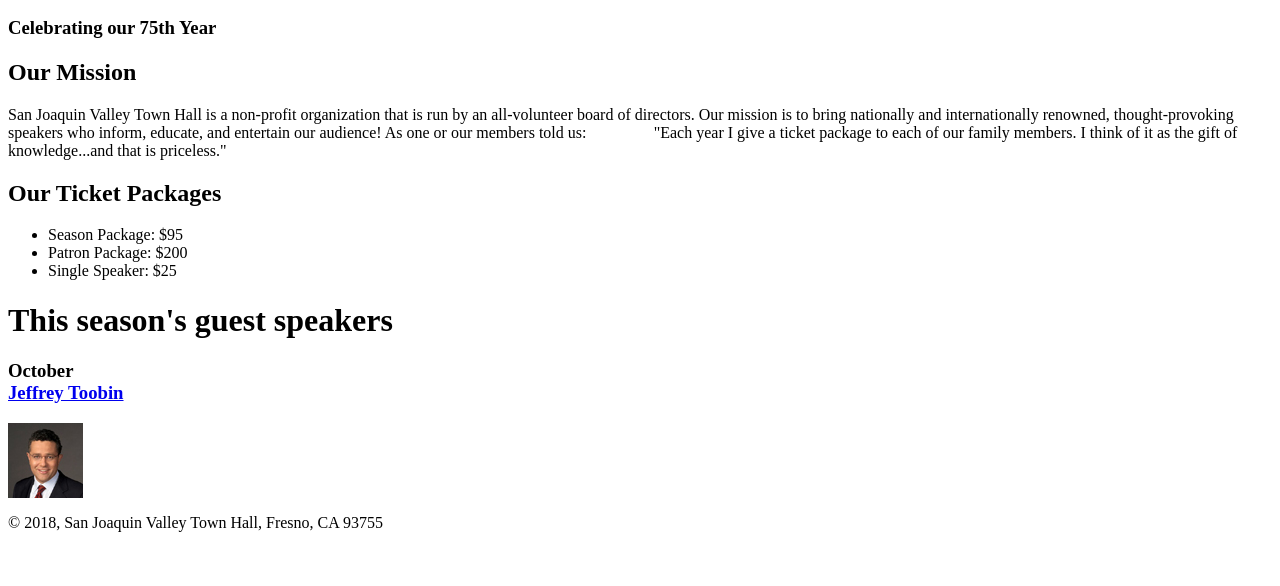
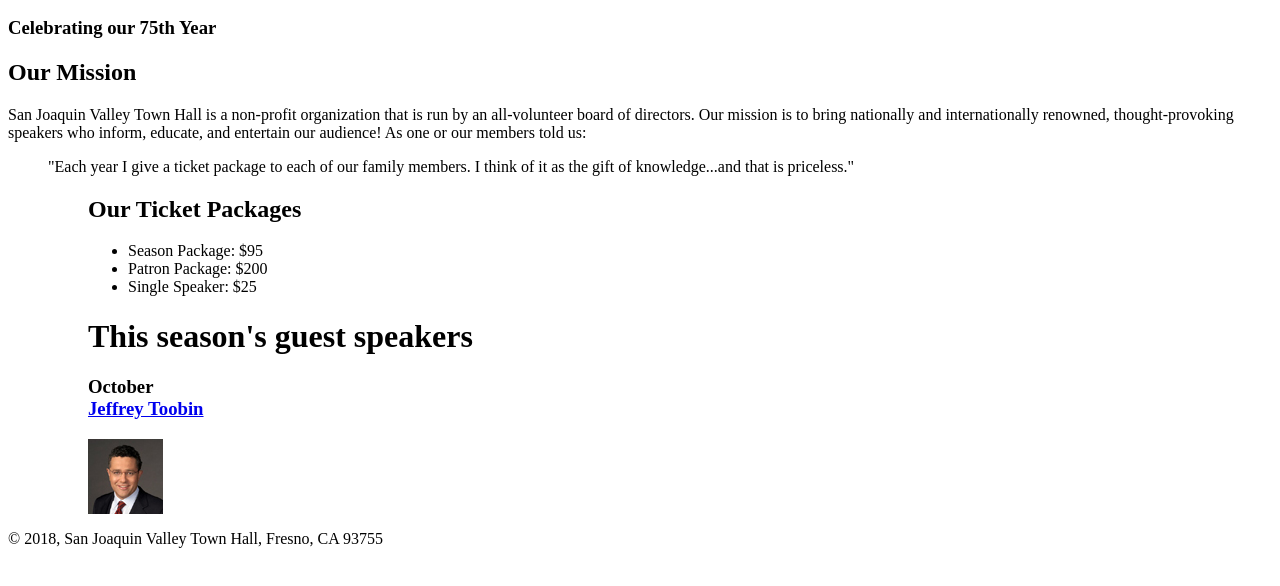
Before and after one commit to gauravsindhu24/A08, a plain HTML site: page index.html in a window 1280 px wide. Shown: the part 138-724 px from the top of the page. Drawn offline with Linux system fonts and the light colour scheme; files whose address does not match are found by name.

Commit message:
Update index.html

```diff
--- a/index.html
+++ b/index.html
@@ -22,8 +22,8 @@
 			all-volunteer board of directors. Our mission is to bring nationally and
 			internationally renowned, thought-provoking speakers who inform, educate, and
 			entertain our audience! As one or our members told us:</p1>
-		<p2 style="margin-left:5%;">"Each year I give a ticket package to each of our family
-			members. I think of it as the gift of knowledge...and that is priceless."</p2>
+		<blockquote>"Each year I give a ticket package to each of our family
+			members. I think of it as the gift of knowledge...and that is priceless."<blockquote>
 		<h2>Our Ticket Packages</h2>
 		<ul>
 			<li>Season Package: $95</li>
```
